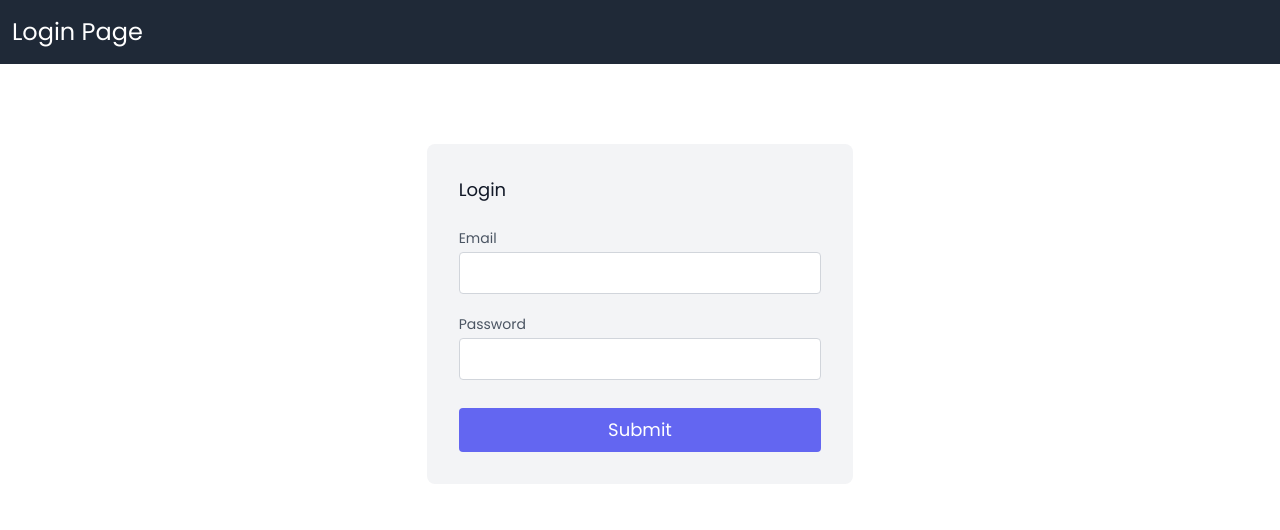
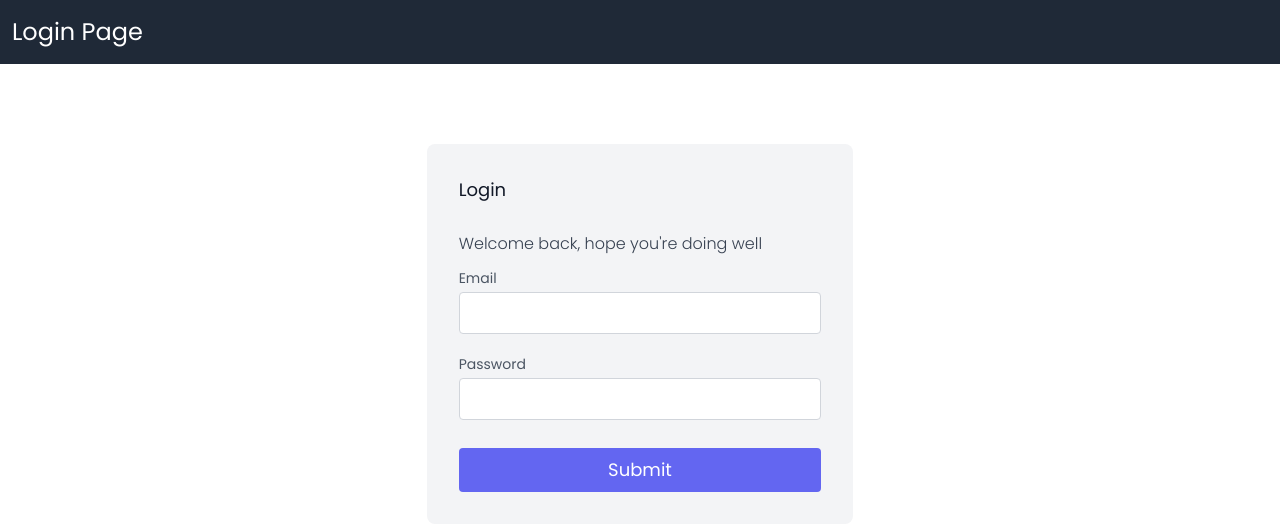
Before and after one commit to Shahzaib-Shoaib/smart-bottle-web, a Next.js app: page /login in a window 1280 px wide. Shown: the top 530 px of the page. Built offline with nearby package versions, Linux system fonts and the light colour scheme.

Commit message:
Update login.tsx

```diff
--- a/src/pages/login.tsx
+++ b/src/pages/login.tsx
@@ -49,6 +49,7 @@ const LoginPage: React.FC = () => {
           <h2 className="text-gray-900 text-lg font-medium title-font mb-5">
             Login
           </h2>
+          <p className="py-2 text-gray-700 font-light">Welcome back, hope you're doing well</p>
 
           <div className="relative mb-4">
             <label htmlFor="email" className="leading-7 text-sm text-gray-600">
```
